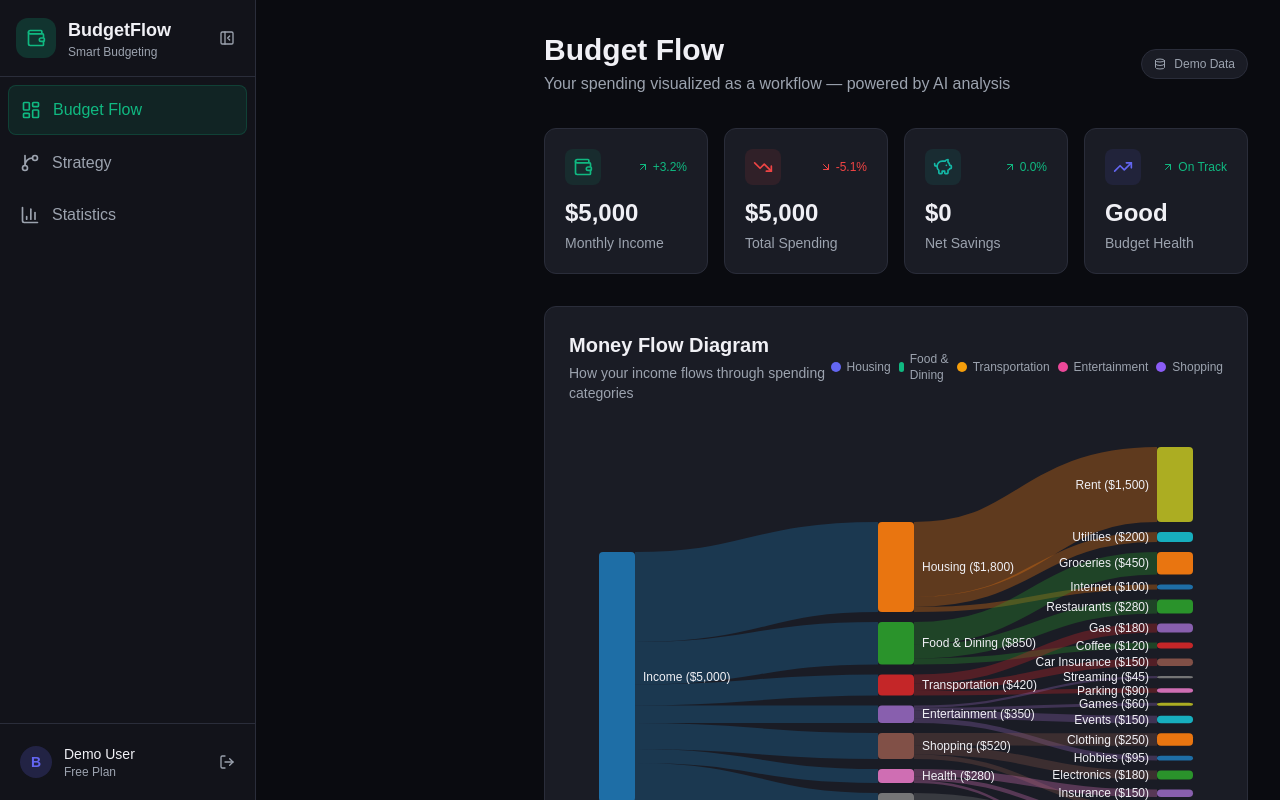
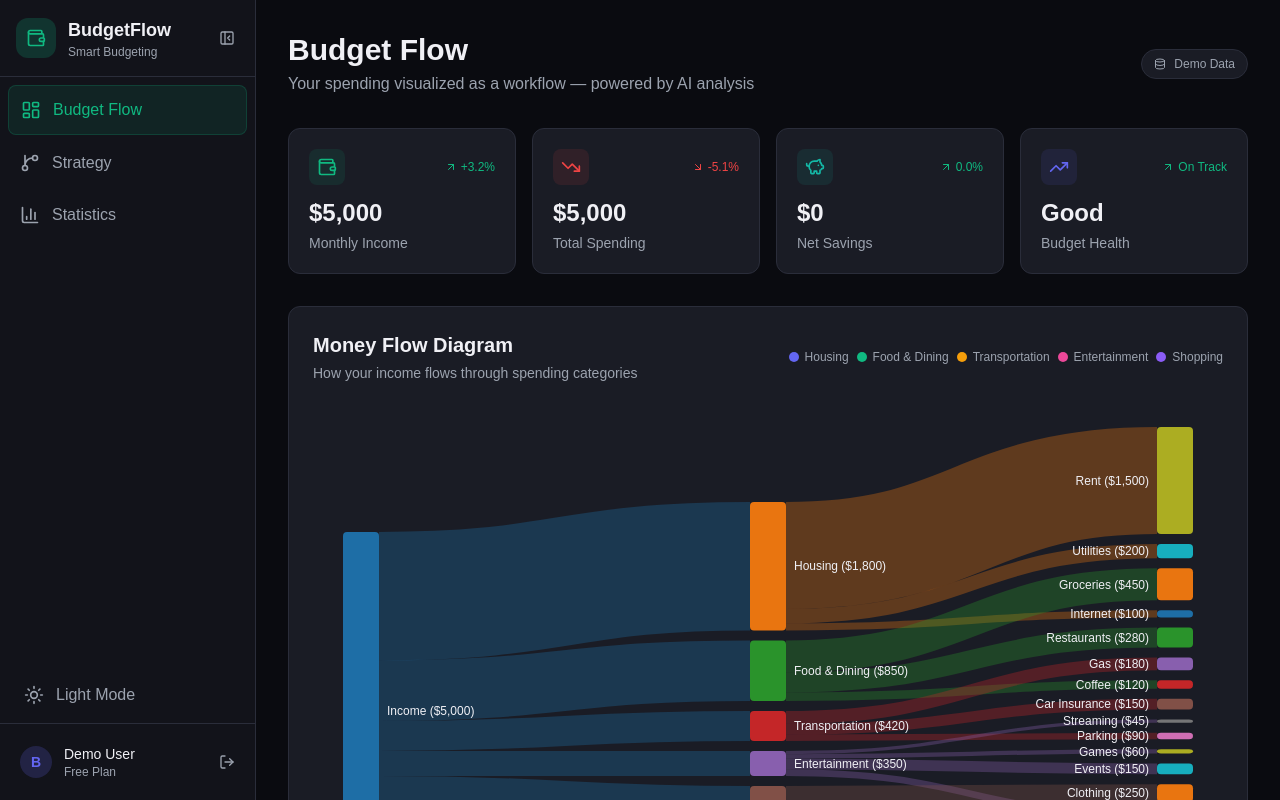
Before and after one commit to BrianCode9/tartanhacks, a Next.js app in the folder budget-flow/: page /dashboard in a window 1280 px wide. Shown: the top 800 px of the page. Built offline with nearby package versions, Linux system fonts and the light colour scheme; no server answers.

Commit message:
fix: sidebar visibility, add theme toggle, link logo to landing

```diff
--- a/budget-flow/src/app/(app)/layout.tsx
+++ b/budget-flow/src/app/(app)/layout.tsx
@@ -5,9 +5,5 @@ export default function AppLayout({
 }: {
   children: React.ReactNode;
 }) {
-  return (
-    <div className="flex">
-      <AppShell>{children}</AppShell>
-    </div>
-  );
+  return <AppShell>{children}</AppShell>;
 }
--- a/budget-flow/src/app/globals.css
+++ b/budget-flow/src/app/globals.css
@@ -1,21 +1,4 @@
 @import "tailwindcss";
-
-:root {
-  --bg-primary: #0a0b10;
-  --bg-secondary: #12131a;
-  --bg-card: #1a1c25;
-  --bg-card-hover: #22242e;
-  --border-color: #2a2d3a;
-  --text-primary: #f0f0f5;
-  --text-secondary: #9ca3af;
-  --accent-green: #10b981;
-  --accent-blue: #6366f1;
-  --accent-purple: #8b5cf6;
-  --accent-pink: #ec4899;
-  --accent-yellow: #f59e0b;
-  --accent-red: #ef4444;
-  --accent-teal: #14b8a6;
-}
 
 @theme inline {
   --color-bg-primary: var(--bg-primary);
@@ -34,6 +17,44 @@
   --color-accent-teal: var(--accent-teal);
   --font-sans: var(--font-geist-sans);
   --font-mono: var(--font-geist-mono);
+}
+
+/* Dark theme (default) */
+:root,
+html {
+  --bg-primary: #0a0b10;
+  --bg-secondary: #12131a;
+  --bg-card: #1a1c25;
+  --bg-card-hover: #22242e;
+  --border-color: #2a2d3a;
+  --text-primary: #f0f0f5;
+  --text-secondary: #9ca3af;
+  --accent-green: #10b981;
+  --accent-blue: #6366f1;
+  --accent-purple: #8b5cf6;
+  --accent-pink: #ec4899;
+  --accent-yellow: #f59e0b;
+  --accent-red: #ef4444;
+  --accent-teal: #14b8a6;
+}
+
+/* Light theme */
+html[data-theme="light"],
+:root[data-theme="light"] {
+  --bg-primary: #f8fafc;
+  --bg-secondary: #ffffff;
+  --bg-card: #ffffff;
+  --bg-card-hover: #f1f5f9;
+  --border-color: #e2e8f0;
+  --text-primary: #0f172a;
+  --text-secondary: #64748b;
+  --accent-green: #059669;
+  --accent-blue: #4f46e5;
+  --accent-purple: #7c3aed;
+  --accent-pink: #db2777;
+  --accent-yellow: #d97706;
+  --accent-red: #dc2626;
+  --accent-teal: #0d9488;
 }
 
 body {
--- a/budget-flow/src/app/layout.tsx
+++ b/budget-flow/src/app/layout.tsx
@@ -1,7 +1,7 @@
 import type { Metadata } from "next";
 import { Geist, Geist_Mono } from "next/font/google";
 import "./globals.css";
-import AppShell from "@/components/AppShell";
+import { ThemeProvider } from "@/components/ThemeProvider";
 
 const geistSans = Geist({
   variable: "--font-geist-sans",
@@ -28,7 +28,7 @@ export default function RootLayout({
       <body
         className={`${geistSans.variable} ${geistMono.variable} antialiased`}
       >
-        <AppShell>{children}</AppShell>
+        <ThemeProvider>{children}</ThemeProvider>
       </body>
     </html>
   );
--- a/budget-flow/src/components/Sidebar.tsx
+++ b/budget-flow/src/components/Sidebar.tsx
@@ -10,7 +10,10 @@ import {
   Wallet,
   PanelLeftClose,
   PanelLeftOpen,
+  Sun,
+  Moon,
 } from "lucide-react";
+import { useTheme } from "./ThemeProvider";
 
 const navItems = [
   { href: "/dashboard", label: "Budget Flow", icon: LayoutDashboard },
@@ -25,6 +28,7 @@ interface SidebarProps {
 
 export default function Sidebar({ collapsed, onToggle }: SidebarProps) {
   const pathname = usePathname();
+  const { theme, toggleTheme, mounted } = useTheme();
 
   return (
     <aside
@@ -34,7 +38,7 @@ export default function Sidebar({ collapsed, onToggle }: SidebarProps) {
     >
       {/* Logo */}
       <div className="p-4 border-b border-border-main flex items-center justify-between">
-        <Link href="/dashboard" className={`flex items-center gap-3 ${collapsed ? "justify-center" : ""}`}>
+        <Link href="/" className={`flex items-center gap-3 ${collapsed ? "justify-center" : ""}`}>
           <div className="w-10 h-10 rounded-xl bg-accent-green/20 flex items-center justify-center flex-shrink-0">
             <Wallet className="w-5 h-5 text-accent-green" />
           </div>
@@ -92,6 +96,24 @@ export default function Sidebar({ collapsed, onToggle }: SidebarProps) {
         })}
       </nav>
 
+      {/* Theme toggle */}
+      {mounted && (
+        <div className={`p-2 ${collapsed ? "flex justify-center" : "px-3"}`}>
+          <button
+            onClick={toggleTheme}
+            title={theme === "dark" ? "Switch to light mode" : "Switch to dark mode"}
+            className={`flex items-center gap-3 px-3 py-2 rounded-lg text-text-secondary hover:text-text-primary hover:bg-bg-card transition-all duration-200 ${collapsed ? "justify-center" : "w-full"}`}
+          >
+            {theme === "dark" ? (
+              <Sun className="w-5 h-5 flex-shrink-0" />
+            ) : (
+              <Moon className="w-5 h-5 flex-shrink-0" />
+            )}
+          {!collapsed && <span className="font-medium">{theme === "dark" ? "Light Mode" : "Dark Mode"}</span>}
+          </button>
+        </div>
+      )}
+
       {/* User section */}
       <div className="p-2 border-t border-border-main">
         <div className={`flex items-center gap-3 px-3 py-3 ${collapsed ? "justify-center" : ""}`}>
--- /dev/null
+++ b/budget-flow/src/components/ThemeProvider.tsx
@@ -0,0 +1,48 @@
+"use client";
+
+import { createContext, useContext, useEffect, useState } from "react";
+
+type Theme = "dark" | "light";
+
+interface ThemeContextType {
+  theme: Theme;
+  toggleTheme: () => void;
+  mounted: boolean;
+}
+
+const ThemeContext = createContext<ThemeContextType | undefined>(undefined);
+
+export function ThemeProvider({ children }: { children: React.ReactNode }) {
+  const [theme, setTheme] = useState<Theme>("dark");
+  const [mounted, setMounted] = useState(false);
+
+  useEffect(() => {
+    setMounted(true);
+    const stored = localStorage.getItem("theme") as Theme | null;
+    if (stored) {
+      setTheme(stored);
+      document.documentElement.setAttribute("data-theme", stored);
+    }
+  }, []);
+
+  const toggleTheme = () => {
+    const newTheme = theme === "dark" ? "light" : "dark";
+    setTheme(newTheme);
+    localStorage.setItem("theme", newTheme);
+    document.documentElement.setAttribute("data-theme", newTheme);
+  };
+
+  return (
+    <ThemeContext.Provider value={{ theme, toggleTheme, mounted }}>
+      {children}
+    </ThemeContext.Provider>
+  );
+}
+
+export function useTheme() {
+  const context = useContext(ThemeContext);
+  if (context === undefined) {
+    throw new Error("useTheme must be used within a ThemeProvider");
+  }
+  return context;
+}
```
